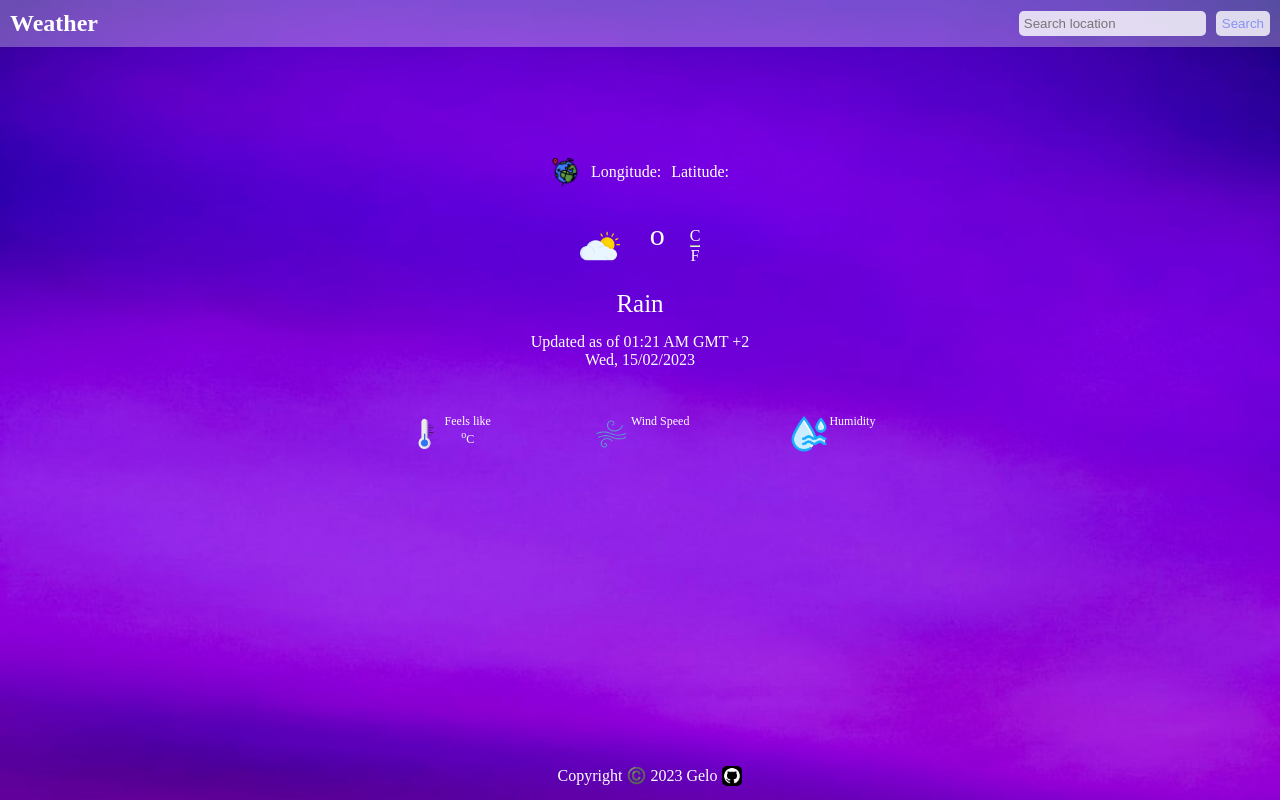
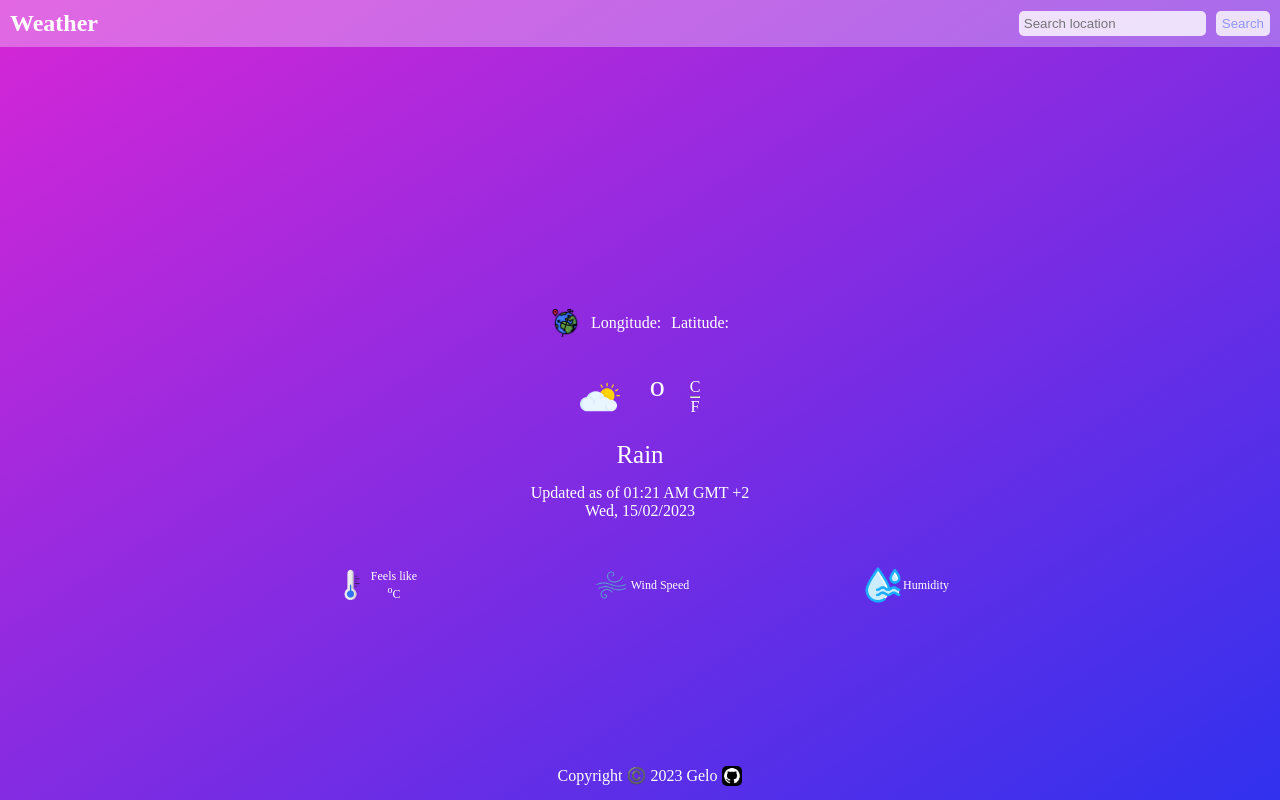
Before and after one commit to Bongani001/weather-app, a plain HTML site: page index.html in a window 1280 px wide. Drawn offline with Linux system fonts and the light colour scheme; no server answers.

Commit message:
Change background image to linear-gradient

```diff
--- a/style.css
+++ b/style.css
@@ -3,12 +3,13 @@
 }
 
 body {
-    background-image: url('./src/background-image2.jpeg');
-    background-repeat: no-repeat;
-    background-size: cover;
+    background-image: linear-gradient(to bottom right,rgb(214, 38, 214), rgb(49, 49, 238));
     height: 100vh;
     width: 100vw;
     color: white;
+    display: flex;
+    flex-direction: column;
+    justify-content: space-between;
     overflow: hidden;
 }
 
@@ -116,8 +117,10 @@ main {
 }
 
 .extras {
-    display: flex;
-    gap: 100px;
+    display: grid;
+    grid-template-columns: repeat(auto-fit, minmax(100px, 1fr));
+    gap: 30px;
+    width: 60vw;
     font-size: 12px;
     margin-top: 30px;
 }
@@ -128,6 +131,8 @@ main {
 
 .extras-item {
     display: flex;
+    justify-content: center;
+    align-items: center;
 }
 
 /**************************************
@@ -135,11 +140,11 @@ FOOTER
 ***************************************/
 
 .copyright {
-    position: absolute;
+    position: relative;
     display: flex;
     justify-content: center;
     color: white;
-    width: 100vw;
+    width: 100%;
     bottom: 0px;
     padding: 10px;
     gap: 5px;
```
Also changed, not shown: index.html (+0 -2 lines).
